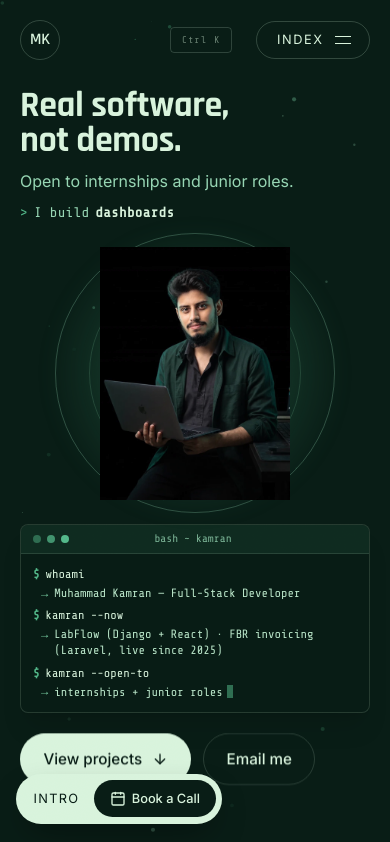
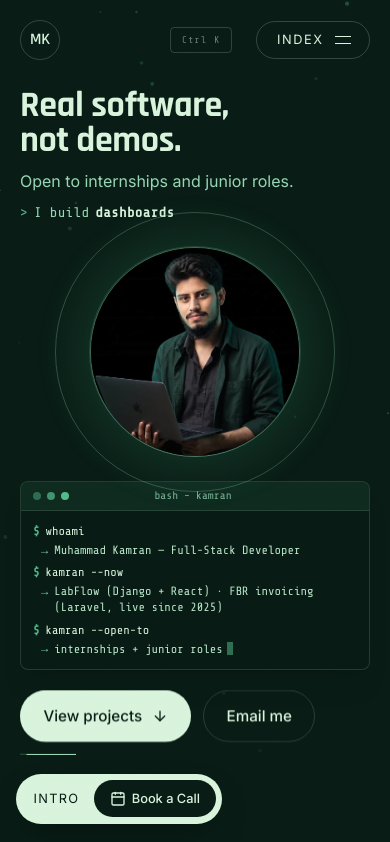
Before and after one commit to kamrandebugging/Portfolio, a React (Vite) app: page / in a window 390 px wide. Shown: the top 842 px of the page. Built offline with nearby package versions, Linux system fonts and the light colour scheme.

Commit message:
Hero portrait: fit circular inside the ring (cover, face-biased crop)

```diff
--- a/src/styles/scenes.css
+++ b/src/styles/scenes.css
@@ -135,9 +135,12 @@
 .hero-portrait img {
   position: relative;
   z-index: 2;
-  width: auto;
-  max-height: min(72svh, 36rem);
-  object-fit: contain;
+  width: min(24rem, 67%);
+  aspect-ratio: 1;
+  object-fit: cover;
+  object-position: 50% 25%;
+  border-radius: 9999px;
+  border: 1px solid rgb(149 213 178 / 0.35);
   transform: translateY(calc(var(--cover, 0) * 4svh));
 }
 .hero-ring {
@@ -248,9 +251,12 @@
     justify-content: center;
   }
   .hero-portrait img {
-    max-height: 30svh;
-    width: auto;
-    object-fit: contain;
+    width: min(15rem, 60%);
+    aspect-ratio: 1;
+    object-fit: cover;
+    object-position: 50% 25%;
+    border-radius: 9999px;
+    border: 1px solid rgb(149 213 178 / 0.35);
     transform: none;
   }
   .hero-ring {
```
